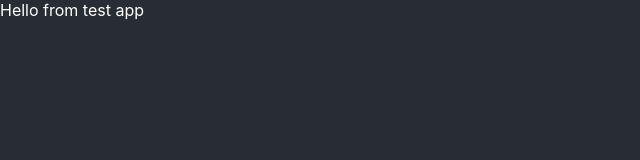
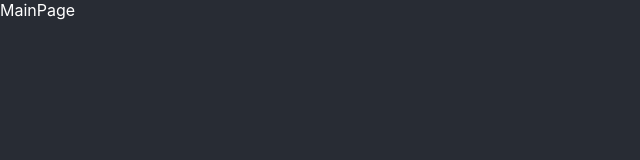
Before and after one commit to pickles-pickles/kmb-test, a React (Create React App) app: page / in a window 1280 px wide. Shown: the top 160 px of the page, without its empty margins (0-640 px from the left). Built offline with nearby package versions, Linux system fonts and the light colour scheme.

Commit message:
created routes + fallback route

```diff
--- a/src/App.tsx
+++ b/src/App.tsx
@@ -1,7 +1,19 @@
 import './App.css'
+import { LogoutPage } from './pages/LogoutPage'
+import { MainPage } from './pages/MainPage'
+import { Routes, Route } from 'react-router-dom'
+import { NotFoundPage } from './pages/NotFoundPage'
 
 function App () {
-  return <div className='App'>Hello from test app</div>
+  return (
+    <div className='App'>
+      <Routes>
+        <Route path='/' element={<MainPage />} />
+        <Route path='/loggedout' element={<LogoutPage />} />
+        <Route path='*' element={<NotFoundPage />} />
+      </Routes>
+    </div>
+  )
 }
 
 export default App
--- a/src/index.tsx
+++ b/src/index.tsx
@@ -1,19 +1,20 @@
-import React from 'react';
-import ReactDOM from 'react-dom/client';
-import './index.css';
-import App from './App';
-import reportWebVitals from './reportWebVitals';
+import React from 'react'
+import ReactDOM from 'react-dom/client'
+import './index.css'
+import App from './App'
+import reportWebVitals from './reportWebVitals'
+import { BrowserRouter as Router } from 'react-router-dom'
 
-const root = ReactDOM.createRoot(
-  document.getElementById('root') as HTMLElement
-);
+const root = ReactDOM.createRoot(document.getElementById('root') as HTMLElement)
 root.render(
   <React.StrictMode>
-    <App />
+    <Router>
+      <App />
+    </Router>
   </React.StrictMode>
-);
+)
 
 // If you want to start measuring performance in your app, pass a function
 // to log results (for example: reportWebVitals(console.log))
 // or send to an analytics endpoint. Learn more: https://bit.ly/CRA-vitals
-reportWebVitals();
+reportWebVitals()
--- /dev/null
+++ b/src/pages/LogoutPage.tsx
@@ -0,0 +1,5 @@
+import React from 'react'
+
+export const LogoutPage = () => {
+  return <div>LogoutPage</div>
+}
--- /dev/null
+++ b/src/pages/MainPage.tsx
@@ -0,0 +1,5 @@
+import React from 'react'
+
+export const MainPage = () => {
+  return <div>MainPage</div>
+}
--- /dev/null
+++ b/src/pages/NotFoundPage.tsx
@@ -0,0 +1,11 @@
+import React from 'react'
+import { Link } from 'react-router-dom'
+
+export const NotFoundPage = () => {
+  return (
+    <React.Fragment>
+      <div>NotFoundPage</div>
+      <Link to='/'>Go to Home Page</Link>
+    </React.Fragment>
+  )
+}
```
